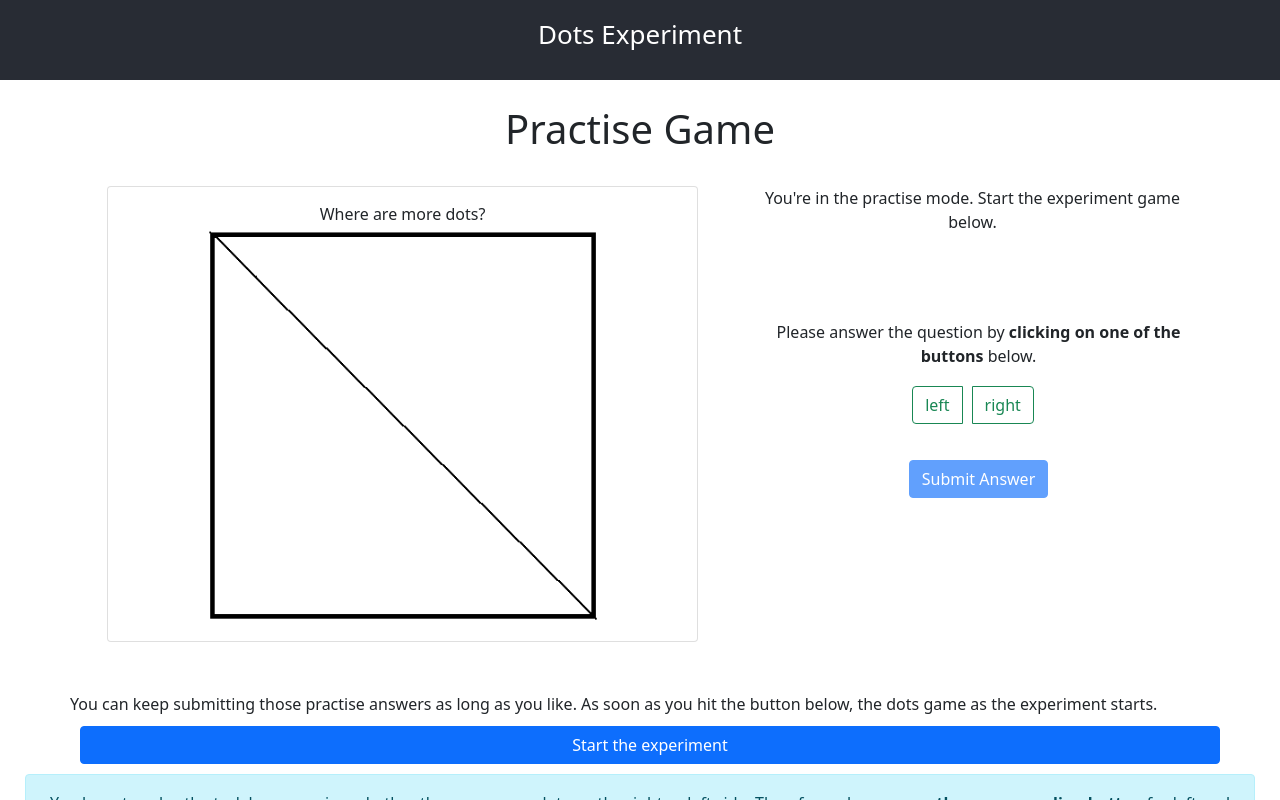
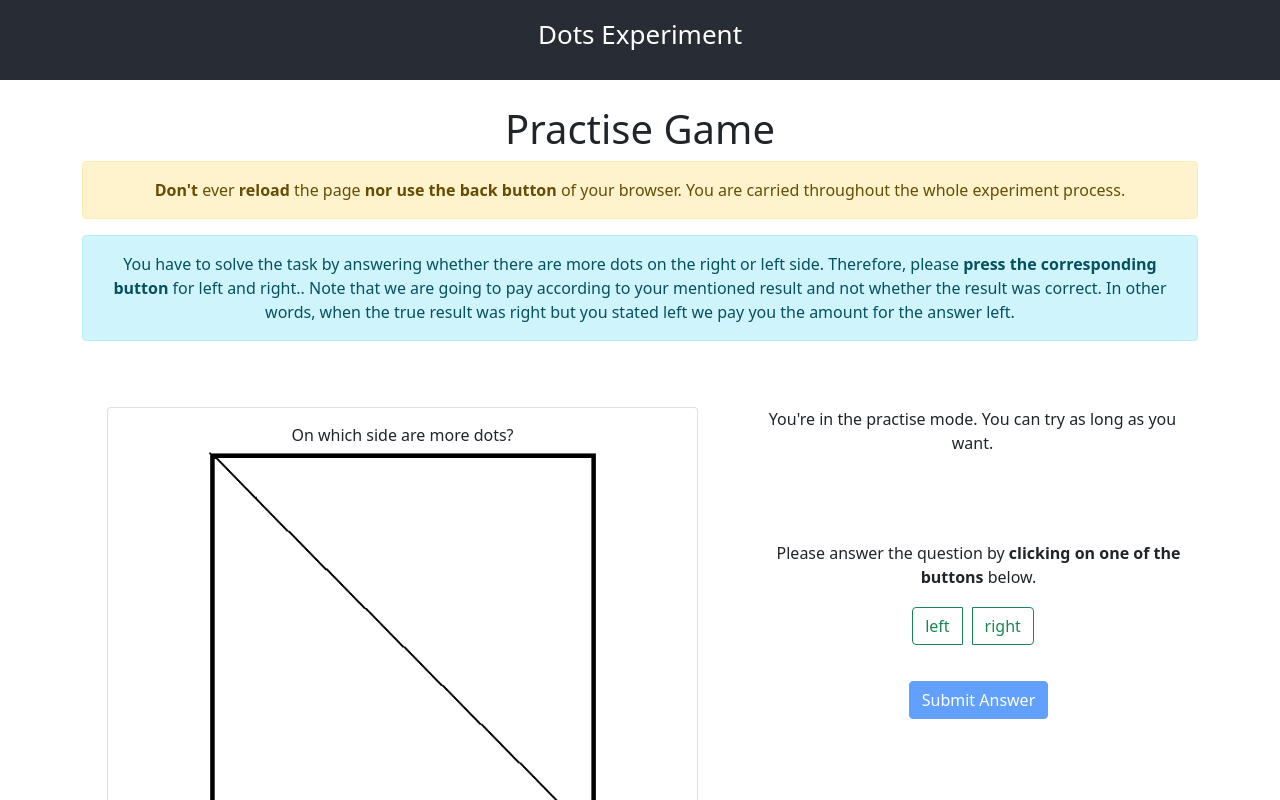
Before and after one commit to muellermike/click-experiment, a React (Create React App) app: page /practise in a window 1280 px wide. Shown: the top 800 px of the page. Built offline with nearby package versions, Linux system fonts and the light colour scheme.

Commit message:
change practise page with hints

```diff
--- a/src/pages/practise/Practise.css
+++ b/src/pages/practise/Practise.css
@@ -1,3 +1,9 @@
 .Answer-Part {
     margin-top: 25px;
 }
+
+@media (min-width: 768px) {
+    .experiment-hint {
+        position: 600px;
+    }
+}
--- a/src/pages/practise/Practise.js
+++ b/src/pages/practise/Practise.js
@@ -8,21 +8,25 @@ import { useNavigate } from "react-router-dom";
 import { useSelector } from 'react-redux';
 import ex1 from "../../assets/images/ex17.PNG";
 import ex2 from "../../assets/images/ex19.PNG";
+import { HiArrowSmDown } from "react-icons/hi";
+import ImportantInformation from "../../components/ImportantInformation/ImportantInformation";
 
 function Practise() {
     let navigate = useNavigate();
 
     const exercises = [{
-        question: "Where are more dots?",
+        question: "On which side are more dots?",
         image: ex1
     },{
-        question: "Where are more dots?",
+        question: "On which side are more dots?",
         image: ex2
     }];
 
     const [exercise, setExercise] = useState(exercises[0]);
-    const [count, setCount] = useState(1);
+    const [count, setCount] = useState(0);
+    const [showArrow, setShowArrow] = useState(false);
     const globalState = useSelector(state => state.userInfoState);
+    const imageState = useSelector(state => state.imageState);
 
     const handleSubmit = (answer) => {
         if(answer) {
@@ -30,9 +34,11 @@ function Practise() {
             if(count === (exercises.length - 1)) {
                 setExercise(exercises[0]);
                 setCount(0);
+                setShowArrow(true);
             } else {
                 setExercise(exercises[count + 1]);
                 setCount(count + 1);
+                setShowArrow(false);
             }
         } else {
             alert("you shall not pass");
@@ -50,22 +56,32 @@ function Practise() {
             <h1>Practise Game</h1>
             <Container>
                 <Row className="Container-Row">
+                    <ImportantInformation></ImportantInformation>
+                    <ExperimentDescription></ExperimentDescription>
+                </Row>
+                <Row className="Container-Row">
                     <Col xs={12} sm={12} md={7}>
-                        <QuestionImage question={exercise.question} image={exercise.image} />
+                        <QuestionImage question={exercise.question} image={exercise.image} imageDuration={imageState.imageTime} />
                     </Col>
                     <Col className="Container-Col">
                         <div className="Answer-Part">
-                            <p>You're in the practise mode. Start the experiment game below. </p>
+                            <p>You're in the practise mode. You can try as long as you want. </p>
                             <AnswerForm onSubmit={handleSubmit} />
+                            { showArrow ?
+                            <Fade in={showArrow} timeout={500} >
+                                <div className="experiment-hint">
+                                    <HiArrowSmDown size={"2em"} />
+                                    Start the experiment below
+                                </div>
+                            </Fade> : "" }
                         </div>
                     </Col>
                 </Row>
                 <Row>
-                    You can keep submitting those practise answers as long as you like. As soon as you hit the button below, the dots game as the experiment starts.
+                    You can keep submitting those practise answers as long as you like. As soon as you hit the button below, the experiment with the dots game starts.
                     <Button variant="primary" onClick={startExperiment}>Start the experiment</Button>
                 </Row>
             </Container>
-            <ExperimentDescription></ExperimentDescription>
         </div>
     )
 }
```
